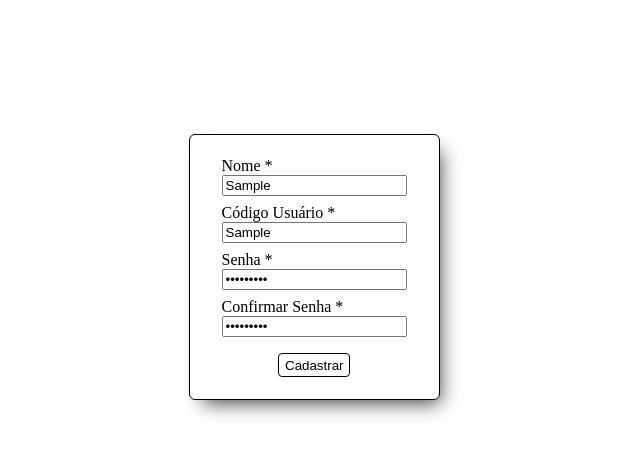
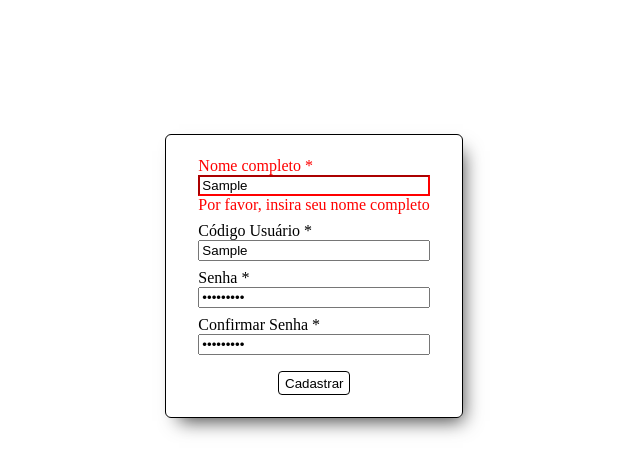
Before and after one commit to FullStack-Health/M01S11, an Angular app: page /cadastro in a window 1280 px wide. Both pictures are taken after typing "Sample", "Sample", "Sample123", "Sample123" into the empty fields and a click on the button "Cadastrar". Shown: the top 474 px of the page, without its empty margins (326-966 px from the left). Built offline with nearby package versions, Linux system fonts and the light colour scheme.

Commit message:
Atividade Lista de Produtos - parte 14

```diff
--- a/src/app/cadastro/cadastro.component.html
+++ b/src/app/cadastro/cadastro.component.html
@@ -1,7 +1,12 @@
 <div class="cadastro">
   <form (ngSubmit)="cadastrar()" [formGroup]="form"> <!-- Vinculo ao form group -->
-    <div class="elemento-formulario">
-      <label for="nome">Nome *</label>
+    <div
+      class="elemento-formulario"
+      [ngClass]="{'erro-formulario': (form.controls.nome.dirty ||
+        form.controls.nome.touched) &&
+        form.controls.nome.errors}"
+    >
+      <label for="nome">Nome completo *</label>
       <input
         type="text"
         name="nome"
@@ -14,6 +19,14 @@
             form.controls.nome.errors['required']"
         >
           Preenchimento obrigatório
+        </span>
+        <span
+          *ngIf="(form.controls.nome.dirty ||
+            form.controls.nome.touched) &&
+            form.controls.nome.errors &&
+            form.controls.nome.errors['validaNomeCompleto']"
+        >
+          Por favor, insira seu nome completo
         </span>
     </div>
     <div class="elemento-formulario">
--- a/src/app/cadastro/cadastro.component.scss
+++ b/src/app/cadastro/cadastro.component.scss
@@ -17,6 +17,16 @@
 
       & + .elemento-formulario {
         margin-top: 8px;
+      }
+    }
+
+    .erro-formulario {
+      label, span {
+        color: red;
+      }
+
+      input {
+        border-color: red;
       }
     }
 
--- a/src/app/cadastro/cadastro.component.ts
+++ b/src/app/cadastro/cadastro.component.ts
@@ -1,21 +1,25 @@
 import { CommonModule } from '@angular/common';
 import { Component } from '@angular/core';
 import { FormControl, FormGroup, ReactiveFormsModule, Validators } from '@angular/forms';
+import { CustomValidatorService } from '../shared/services/custom-validator.service';
 
 @Component({
   selector: 'app-cadastro',
   standalone: true,
   imports: [ReactiveFormsModule, CommonModule], //Importação do Modulo de Reative Forms
+  providers: [CustomValidatorService],
   templateUrl: './cadastro.component.html',
   styleUrl: './cadastro.component.scss'
 })
 export class CadastroComponent {
   form = new FormGroup({
-    nome: new FormControl('', Validators.required),
+    nome: new FormControl('', [Validators.required, this.customValidatorService.validaNomeCompleto()]),
     codigoUsuario: new FormControl('', [Validators.minLength(5), Validators.maxLength(10), Validators.required]),
     senha: new FormControl('', [Validators.minLength(4), Validators.required]),
     confirmarSenha: new FormControl('', [Validators.minLength(4), Validators.required]),
   });
+
+  constructor(private customValidatorService: CustomValidatorService) {}
 
   cadastrar() {
     if (this.form.value.senha === this.form.value.confirmarSenha) {
--- /dev/null
+++ b/src/app/shared/services/custom-validator.service.ts
@@ -0,0 +1,24 @@
+import { Injectable } from '@angular/core';
+import { AbstractControl, ValidationErrors, ValidatorFn } from '@angular/forms';
+
+@Injectable({
+  providedIn: 'root'
+})
+export class CustomValidatorService {
+
+  constructor() { }
+
+  validaNomeCompleto(): ValidatorFn {
+    return (control: AbstractControl):
+    ValidationErrors | null => {
+      console.log(control.value);
+
+      const nomes: Array<string> = control.value.split(' ');
+      if (nomes.length < 2 || nomes[0].length < 3 || nomes[1].length < 3) {
+        return {validaNomeCompleto: true};
+      }
+
+      return null;
+    }
+  }
+}
--- a/src/assets/styles/_mixins.scss
+++ b/src/assets/styles/_mixins.scss
@@ -14,3 +14,13 @@
   scale: 1.1;
   cursor: pointer;
 }
+
+@mixin erro-control {
+  label, span {
+    color: red;
+  }
+
+  input {
+    border-color: red;
+  }
+}
```
Also changed, not shown: 1 other file (tests, documents, lock files or other folders).
